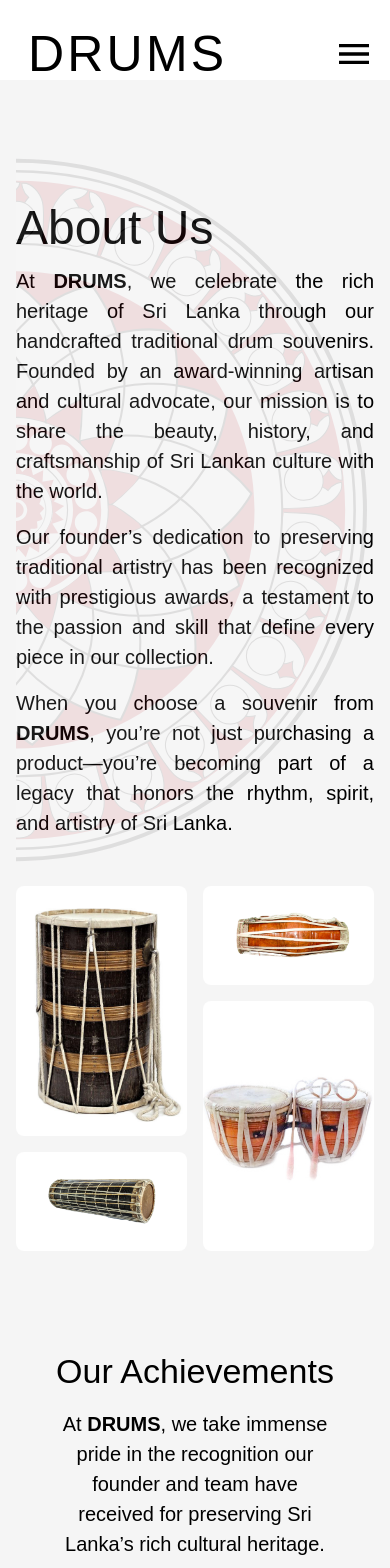
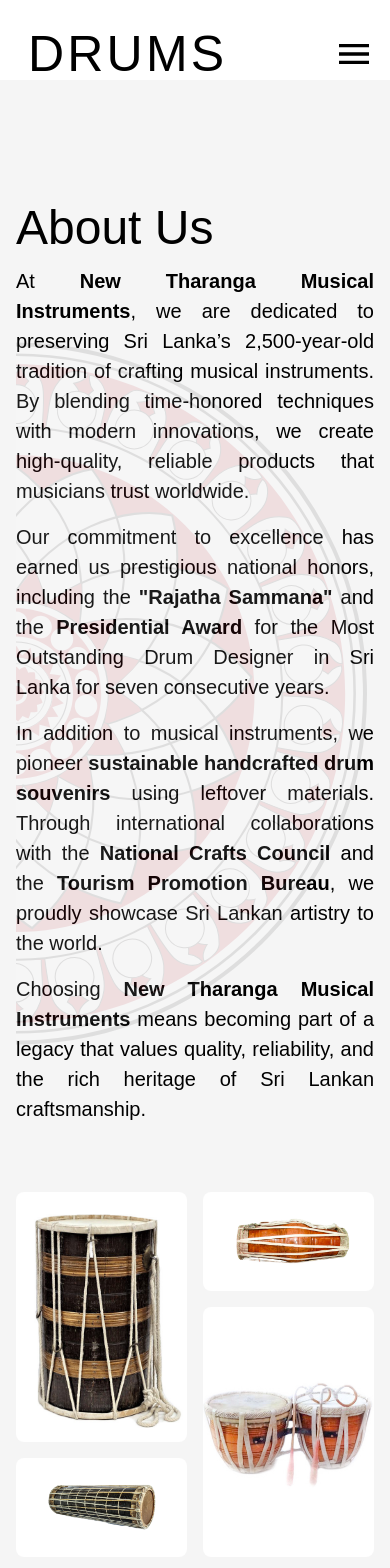
Before and after one commit to ranuka100/my-web, a React (Vite) app in the folder app/: page /about in a window 390 px wide. Shown: the top 1568 px of the page. Built offline with nearby package versions, Linux system fonts and the light colour scheme.

Commit message:
update about us page mobile view

```diff
--- a/app/src/pages/About/About.tsx
+++ b/app/src/pages/About/About.tsx
@@ -60,29 +60,28 @@
                 paragraph
                 sx={{ textAlign: 'justify', fontSize: '20px' }}
                 >
-                At <strong>DRUMS</strong>, we celebrate the rich heritage of Sri
-                Lanka through our handcrafted traditional drum souvenirs.
-                Founded by an award-winning artisan and cultural advocate, our
-                mission is to share the beauty, history, and craftsmanship of
-                Sri Lankan culture with the world.
+                At <strong>New Tharanga Musical Instruments</strong>, we are dedicated to preserving Sri Lanka’s 2,500-year-old tradition of crafting musical instruments. By blending time-honored techniques with modern innovations, we create high-quality, reliable products that musicians trust worldwide.
                 </Typography>
                 <Typography
                 variant="body1"
                 paragraph
                 sx={{ textAlign: 'justify', fontSize: '20px' }}
                 >
-                Our founder’s dedication to preserving traditional artistry has
-                been recognized with prestigious awards, a testament to the
-                passion and skill that define every piece in our collection.
+                Our commitment to excellence has earned us prestigious national honors, including the <strong>"Rajatha Sammana"</strong> and the <strong>Presidential Award</strong> for the Most Outstanding Drum Designer in Sri Lanka for seven consecutive years.
                 </Typography>
                 <Typography
                 variant="body1"
                 paragraph
                 sx={{ textAlign: 'justify', fontSize: '20px' }}
                 >
-                When you choose a souvenir from <strong>DRUMS</strong>, you’re
-                not just purchasing a product—you’re becoming part of a legacy
-                that honors the rhythm, spirit, and artistry of Sri Lanka.
+                In addition to musical instruments, we pioneer <strong>sustainable handcrafted drum souvenirs</strong> using leftover materials. Through international collaborations with the <strong>National Crafts Council</strong> and the <strong>Tourism Promotion Bureau</strong>, we proudly showcase Sri Lankan artistry to the world.
+                </Typography>
+                <Typography
+                variant="body1"
+                paragraph
+                sx={{ textAlign: 'justify', fontSize: '20px' }}
+                >
+                Choosing <strong>New Tharanga Musical Instruments</strong> means becoming part of a legacy that values quality, reliability, and the rich heritage of Sri Lankan craftsmanship.
                 </Typography>
             </Box>
           </Box>
@@ -95,6 +94,7 @@
               flex: 1,
               gap: 2,
               zIndex: 1,
+              marginTop: '20px'
             }}
           >
             {/* First Vertical Section */}
@@ -103,7 +103,7 @@
             >
               {/* Top Section */}
               <Box
-                sx={{ height: '250px', borderRadius: 2, overflow: 'hidden' }}
+                sx={{ height: { xs: '250px', md: '400px' }, borderRadius: 2, overflow: 'hidden' }}
               >
                 <img
                   src={pic1}
@@ -135,7 +135,7 @@
               </Box>
               {/* Bottom Section */}
               <Box
-                sx={{ height: '250px', borderRadius: 2, overflow: 'hidden' }}
+                sx={{ height: { xs: '250px', md: '400px' }, borderRadius: 2, overflow: 'hidden' }}
               >
                 <img
                   src={pic4}
```
Lines whose indentation alone changed are shown as unchanged.
